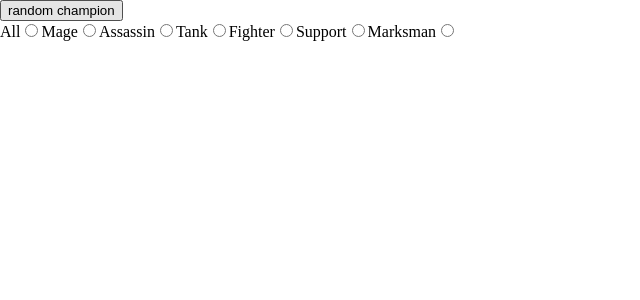
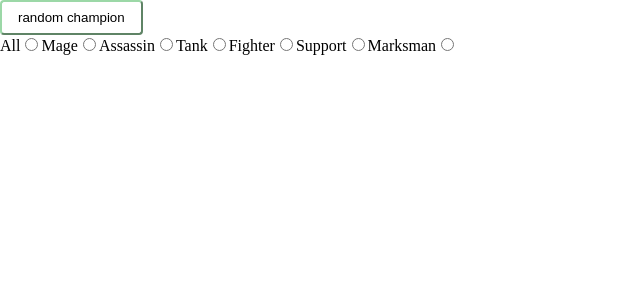
Before and after one commit to rramirez216/RandomRoster, a React (Create React App) app: page / in a window 1280 px wide. Shown: the top 300 px of the page, without its empty margins (0-640 px from the left). Built offline with nearby package versions, Linux system fonts and the light colour scheme; no server answers.

Commit message:
changes styles for the random champion button

```diff
--- a/src/App.js
+++ b/src/App.js
@@ -63,7 +63,7 @@ function App() {
       <Wrapper>
         {champions && randomChampion && <Champion champion={randomChampion} />}
       </Wrapper>
-      <button onClick={() => handleRandomChampion()}>random champion</button>
+      <Button onClick={() => handleRandomChampion()}>random champion</Button>
       <div>
         {tagsArray.map((value, index) => (
           <Radio key={index} value={value} handleRadio={handleRadio} />
@@ -77,4 +77,11 @@ const Wrapper = styled.div`
   color: green;
   font-size: 3rem;
 `
+const Button = styled.button`
+  background-color: white;
+
+  border-color: #9cd8a7;
+  padding: 8px 16px;
+  border-radius: 4px;
+`
 export default App
```
